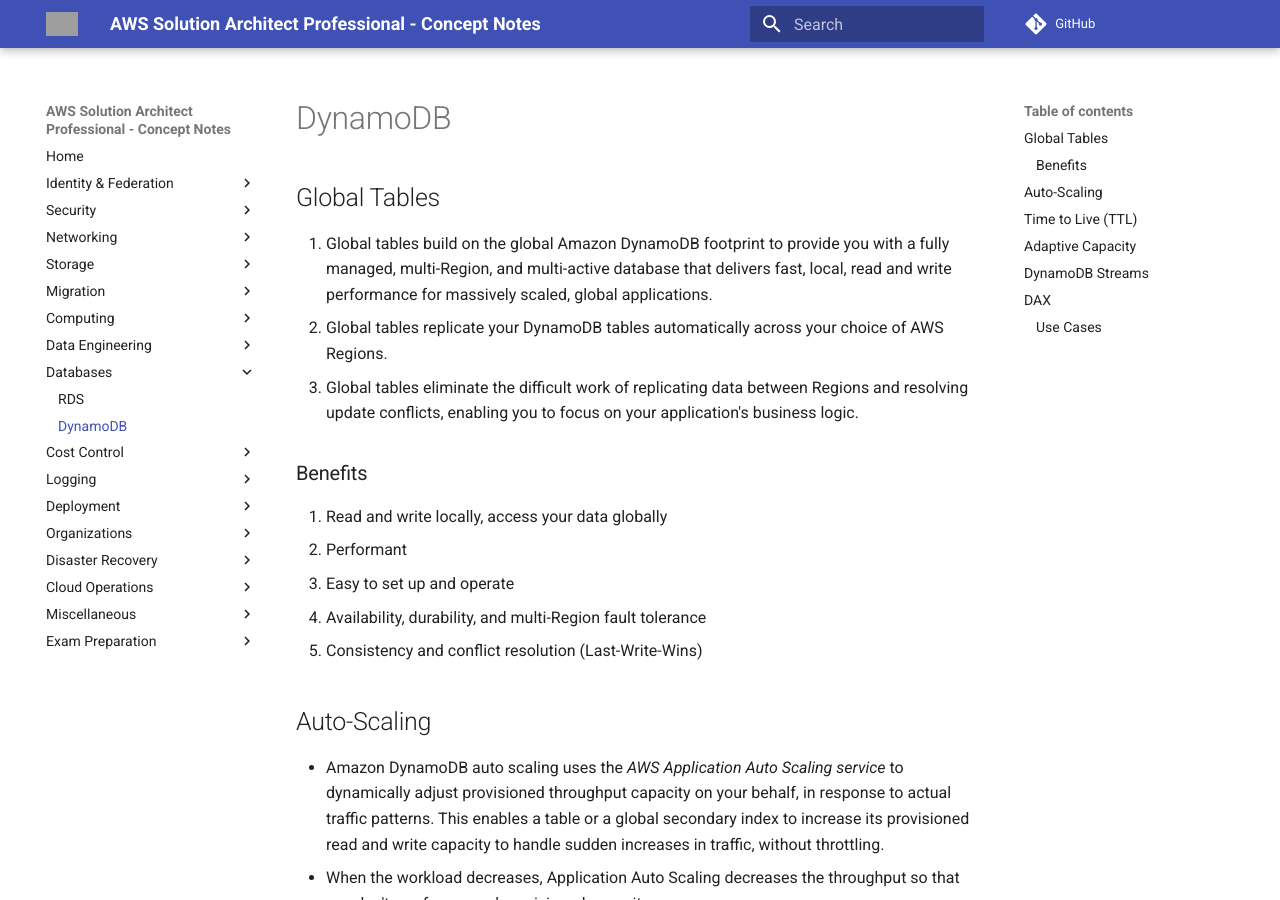
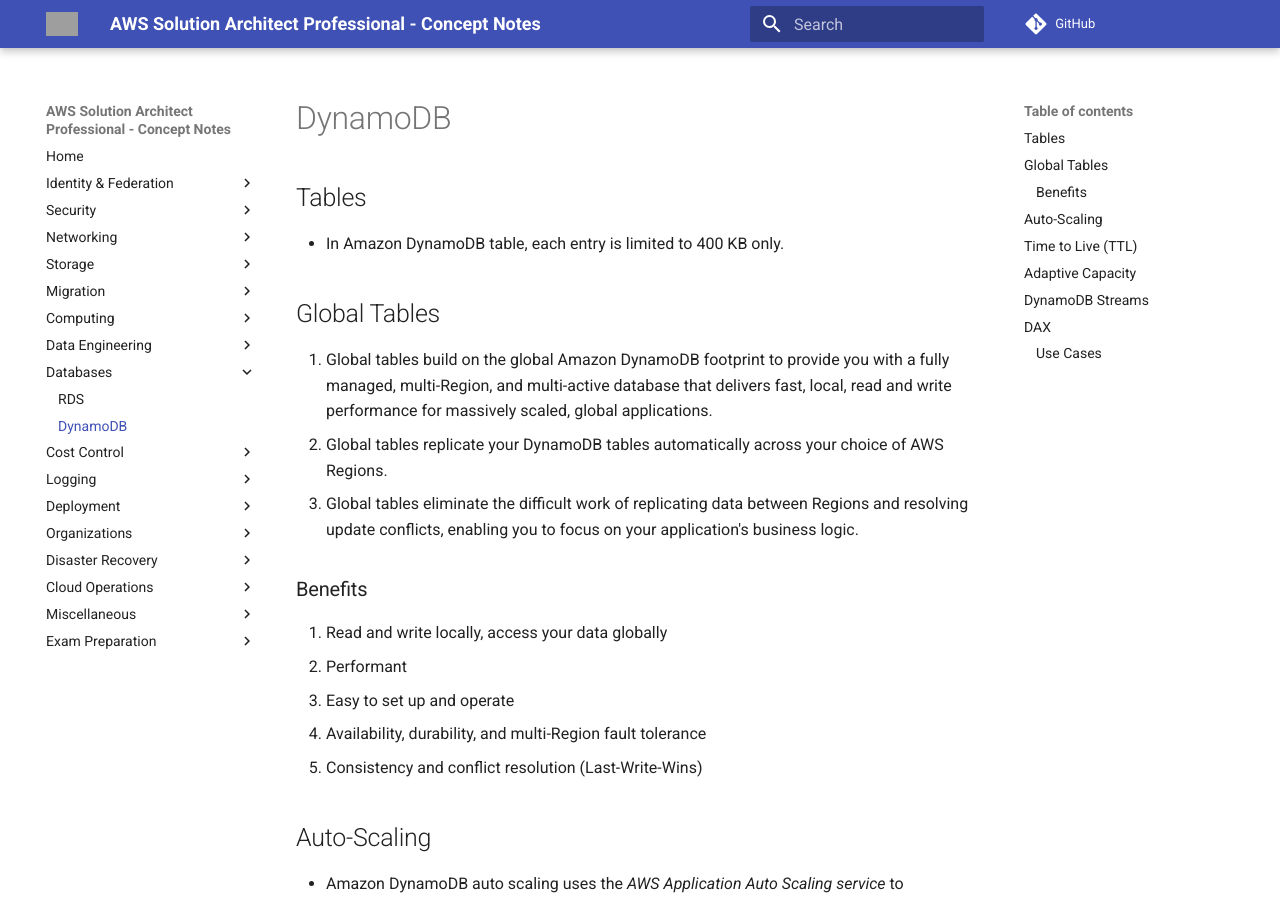
Before and after one commit to jeyabalajis/aws-certified-sa-pro-notes, an MkDocs documentation site: the page built from docs/databases/dynamodb.md, in a window 1280 px wide and 900 px high. Built offline with MkDocs 1.6.1 and Material for MkDocs 9.7.7, drawn with Linux system fonts in a browser that asks for light colours; comment, search, counter and statistics services are not loaded; grey boxes are pictures that could not be loaded.

Commit message:
Update dynamodb.md

```diff
--- a/docs/databases/dynamodb.md
+++ b/docs/databases/dynamodb.md
@@ -1,4 +1,8 @@
 # DynamoDB
+
+## Tables
+
+- In Amazon DynamoDB table, each entry is limited to 400 KB only.
 
 ## Global Tables
 
```
